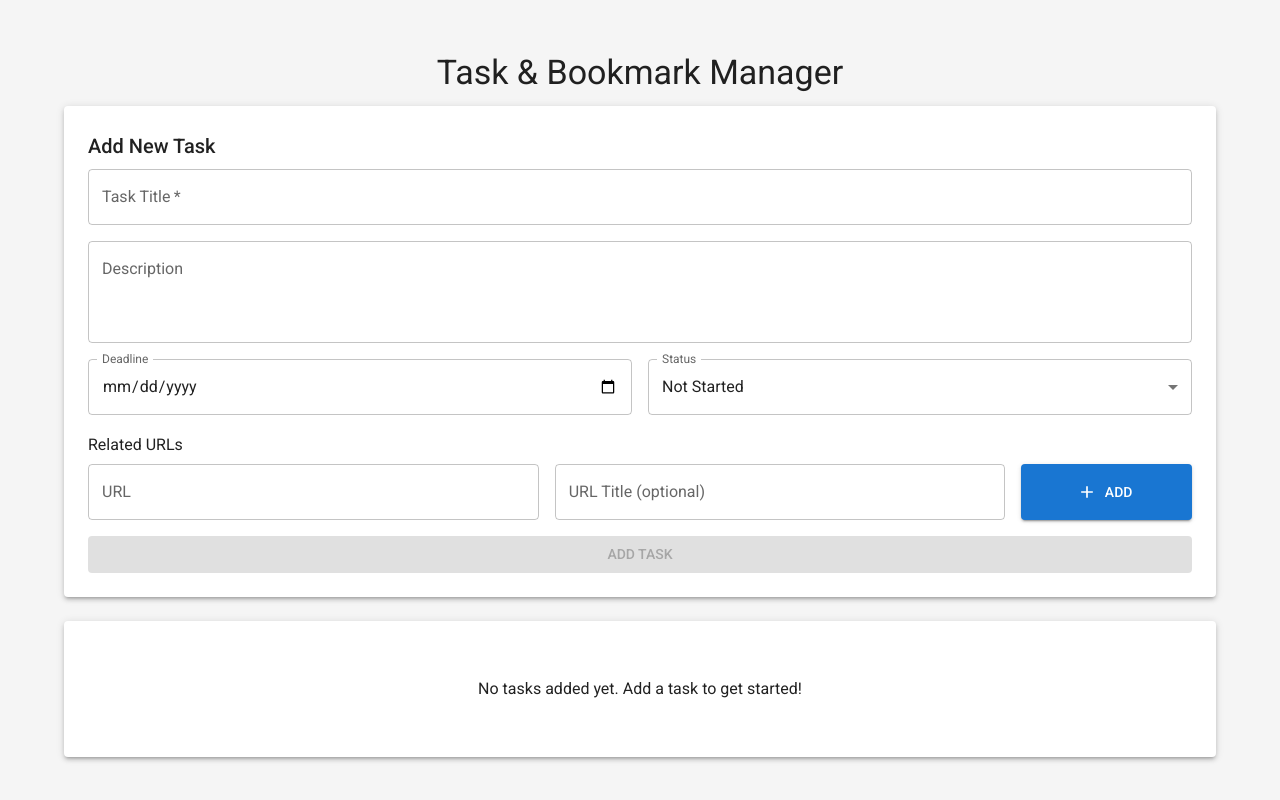
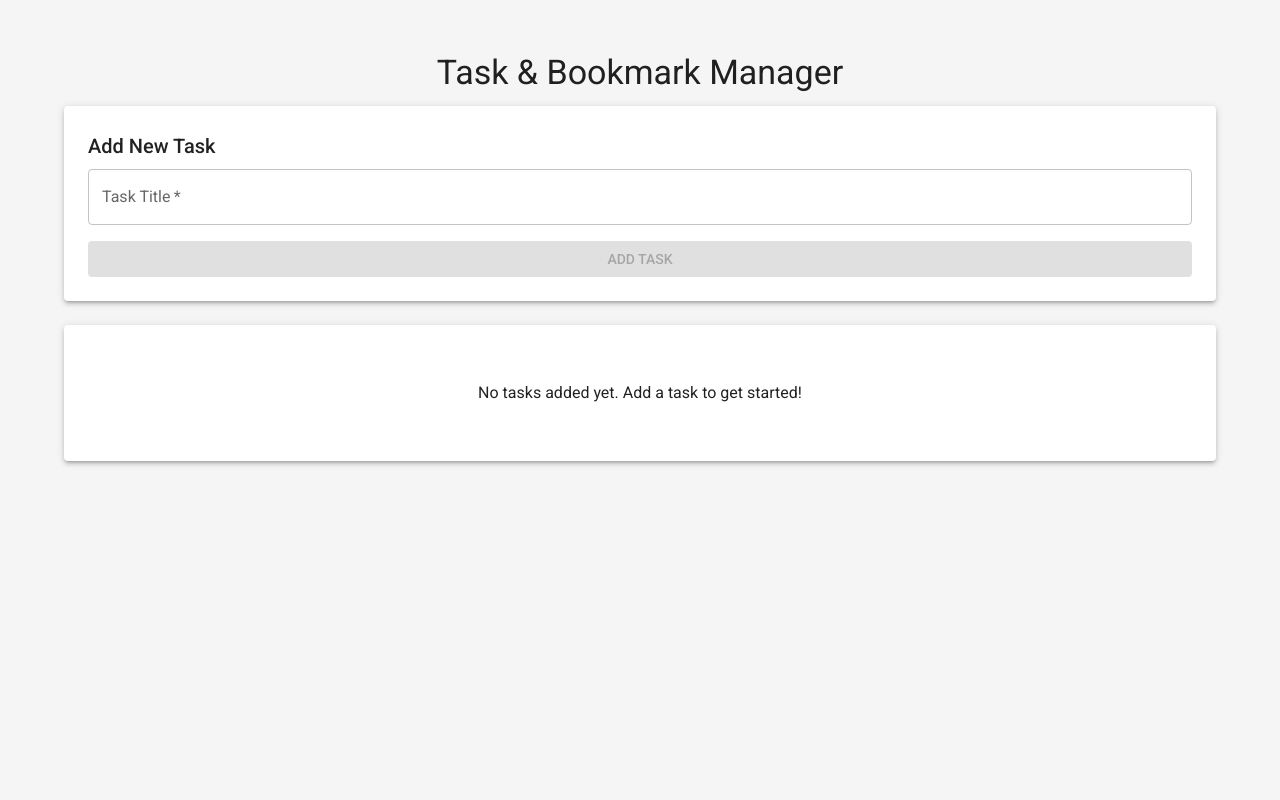
Before and after one commit to skzy2018/task-bookmark-manager, a React app: page / in a window 1280 px wide. Shown: the top 800 px of the page. Built offline with nearby package versions, Linux system fonts and the light colour scheme.

Commit message:
update task add form function

```diff
--- a/src/components/TaskForm.js
+++ b/src/components/TaskForm.js
@@ -1,4 +1,4 @@
-import React, { useState } from 'react';
+import React, { useState, useEffect } from 'react';
 import {
   Typography,
   TextField,
@@ -24,6 +24,14 @@ const TaskForm = ({ addTask }) => {
   const [formData, setFormData] = useState(initialState);
   const [urlInput, setUrlInput] = useState('');
   const [urlTitleInput, setUrlTitleInput] = useState('');
+  const [isExpanded, setIsExpanded] = useState(false);
+
+  // Check if form should be expanded whenever title changes
+  useEffect(() => {
+    if (formData.title.trim() !== '') {
+      setIsExpanded(true);
+    }
+  }, [formData.title]);
 
   const handleChange = (e) => {
     const { name, value } = e.target;
@@ -39,6 +47,7 @@ const TaskForm = ({ addTask }) => {
 
     addTask(formData);
     setFormData(initialState);
+    setIsExpanded(false);
   };
 
   const handleAddUrl = () => {
@@ -90,9 +99,12 @@ const TaskForm = ({ addTask }) => {
               onChange={handleChange}
               required
               variant="outlined"
+              placeholder="Enter task title"
             />
           </Grid>
 
+          {isExpanded && (
+            <>
               <Grid item xs={12}>
                 <TextField
                   fullWidth
@@ -208,6 +220,8 @@ const TaskForm = ({ addTask }) => {
                   </Box>
                 </Grid>
               )}
+            </>
+          )}
 
           <Grid item xs={12}>
             <Button
```
Also changed, not shown: 1 other file (tests, documents, lock files or other folders). Lines whose indentation alone changed are shown as unchanged.
